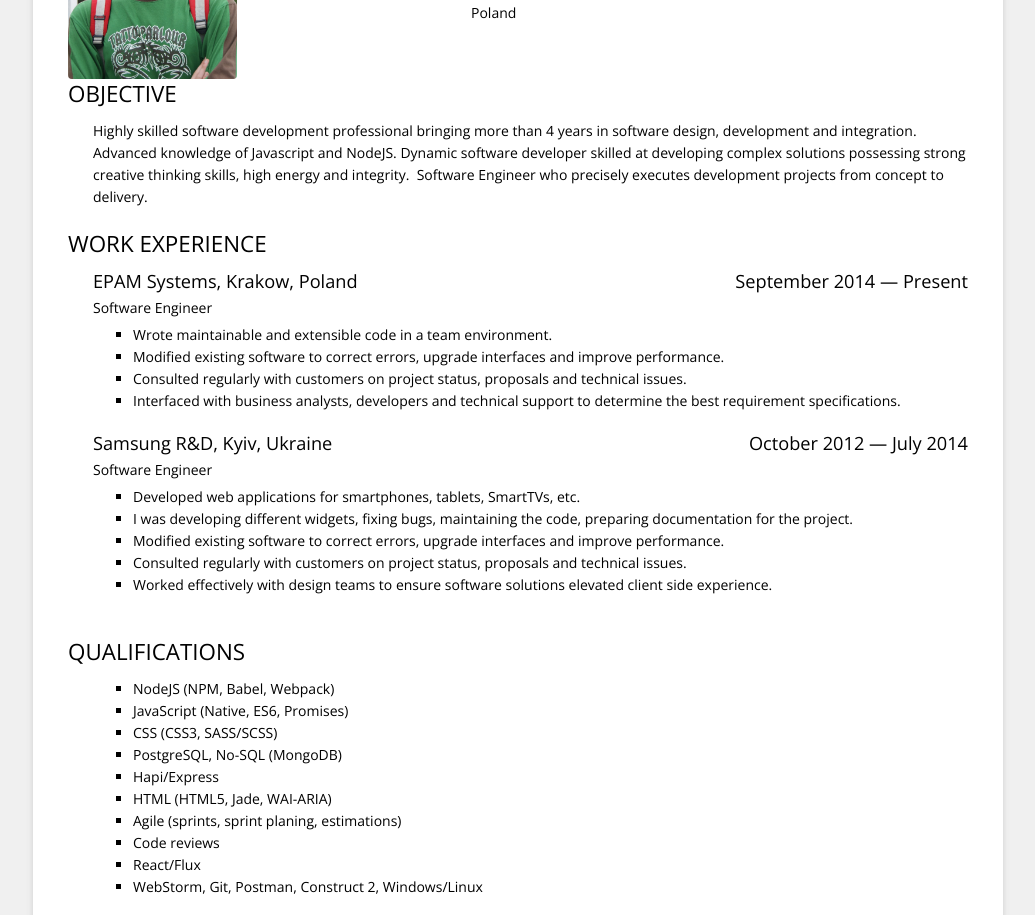
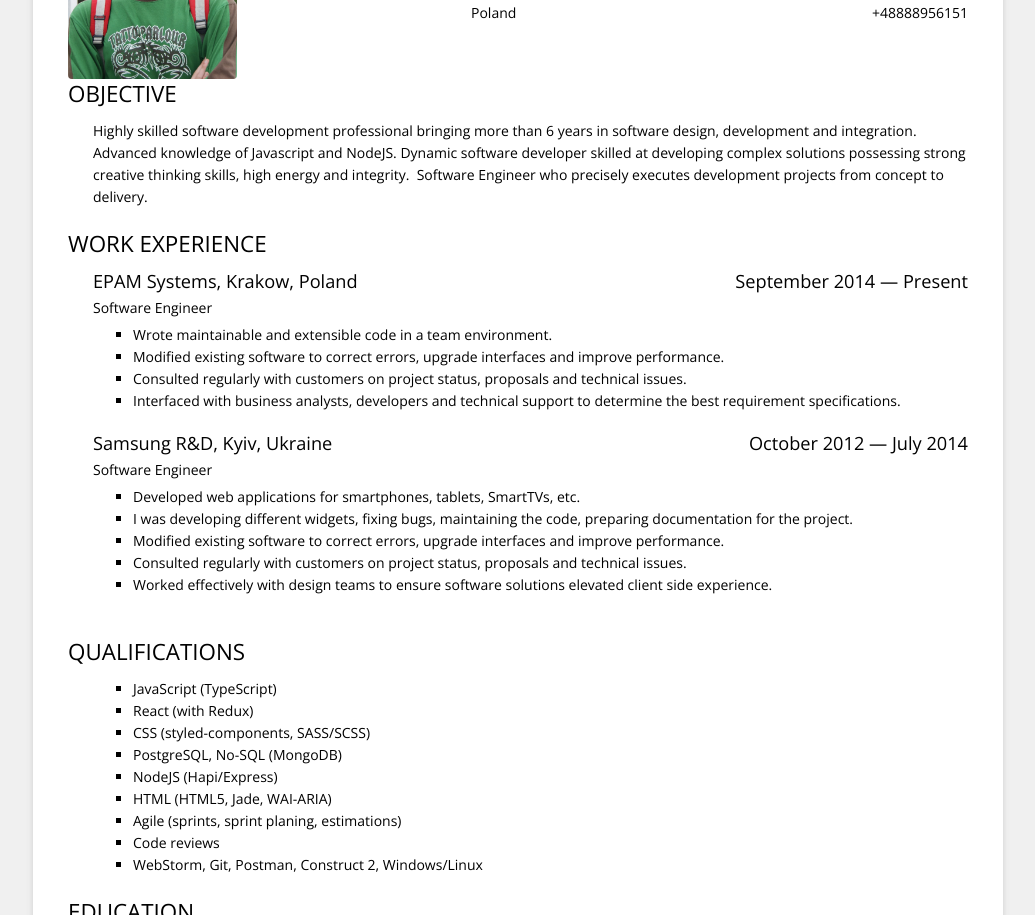
Before and after one commit to BigLes/ownpage, a website: page www/index.html in a window 1280 px wide. Shown: the part 160-1075 px from the top of the page, without its empty margins (122-1157 px from the left). Drawn offline with nearby package versions, Linux system fonts and the light colour scheme.

Commit message:
Update CV a little

```diff
--- a/www/index.html
+++ b/www/index.html
@@ -20,8 +20,9 @@
                        <span class="value">Bohaterow Wietnamu 5<br />Malopolska, Krakow<br />Poland</span>
                     </p>
                     <div class="r">
-                        <p class="email"><a class="value" href="mailto:oleksandr.lisovyk@mail.com">oleksandr.lisovyk@mail.com</a></p>
-                        <p class="website"><a class="value" href="https://github.com/BigLes">https://github.com/BigLes</a></p>
+                        <p class="email"><a class="value" href="mailto:oleksandr.lisovyk@mail.com">lisovykoleksandr@outlook.com</a></p>
+                        <p class="website">Skype: pushkin2828</p>
+                        <p class="phone">+48888956151</p>
                     </div>
                     <div class="clear"></div>
                 </div>
@@ -33,7 +34,7 @@
             <h2 class="title">Objective</h2>
             <div class="set">
                 <div class="item">
-                    <span class="info">Highly skilled software development professional bringing more than 4 years in software design, development and integration. Advanced knowledge of Javascript and NodeJS. Dynamic software developer skilled at developing complex solutions possessing strong creative thinking skills, high energy and integrity.  Software Engineer who precisely executes development projects from concept to delivery.</span>
+                    <span class="info">Highly skilled software development professional bringing more than 6 years in software design, development and integration. Advanced knowledge of Javascript and NodeJS. Dynamic software developer skilled at developing complex solutions possessing strong creative thinking skills, high energy and integrity.  Software Engineer who precisely executes development projects from concept to delivery.</span>
                 </div>
             </div>
             <div class="clear"></div>
@@ -85,14 +86,14 @@
                     <div class="item">
                         <span class="info">
                             <ul>
-                                <li><span>NodeJS (NPM, Babel, Webpack)</span><br /></li>
-                                <li><span>JavaScript (Native, ES6, Promises)</span></li>
-                                <li><span>CSS (CSS3, SASS/SCSS)</span></li>
+                                <li><span>JavaScript (TypeScript)</span></li>
+                                <li><span>React (with Redux)</span></li>
+                                <li><span>CSS (styled-components, SASS/SCSS)</span></li>
                                 <li><span>PostgreSQL, No-SQL (MongoDB)</span></li>
-                                <li><span>Hapi/Express</span></li>
+                                <li><span>NodeJS (Hapi/Express)</span><br /></li>
                                 <li><span>HTML (HTML5, Jade, WAI-ARIA)</span></li>
                                 <li><span>Agile (sprints, sprint planing, estimations)</span></li>
-                                <li><span>Code reviews</span></li><li><span>React/Flux</span></li>
+                                <li><span>Code reviews</span></li>
                                 <li><span>WebStorm, Git, Postman, Construct 2, Windows/Linux</span></li>
                             </ul>
                         </span>
@@ -134,12 +135,12 @@
 			<h2 class="title">Interests</h2>
 			<div class="set">
                 <div class="item">
-                    <span class="info">Formula 1, Mitsubishi Eclipse 2G, Cars, Mountains, Movies, Music, Reading, Traveling</span>
+                    <span class="info">Traveling, Cars, Formula 1, Mountains, Movies, Music, Reading</span>
                 </div>
             </div>
 			<div class="clear"></div>
 		</div>
-        <div class="section">
+        <!--div class="section">
 			<h2 class="title">Projects</h2>
 			<div class="set">
                 <div class="item">
@@ -150,7 +151,7 @@
                 </div>
             </div>
 			<div class="clear"></div>
-		</div>
+		</div-->
     </div>
 </body>
 </html>
```
